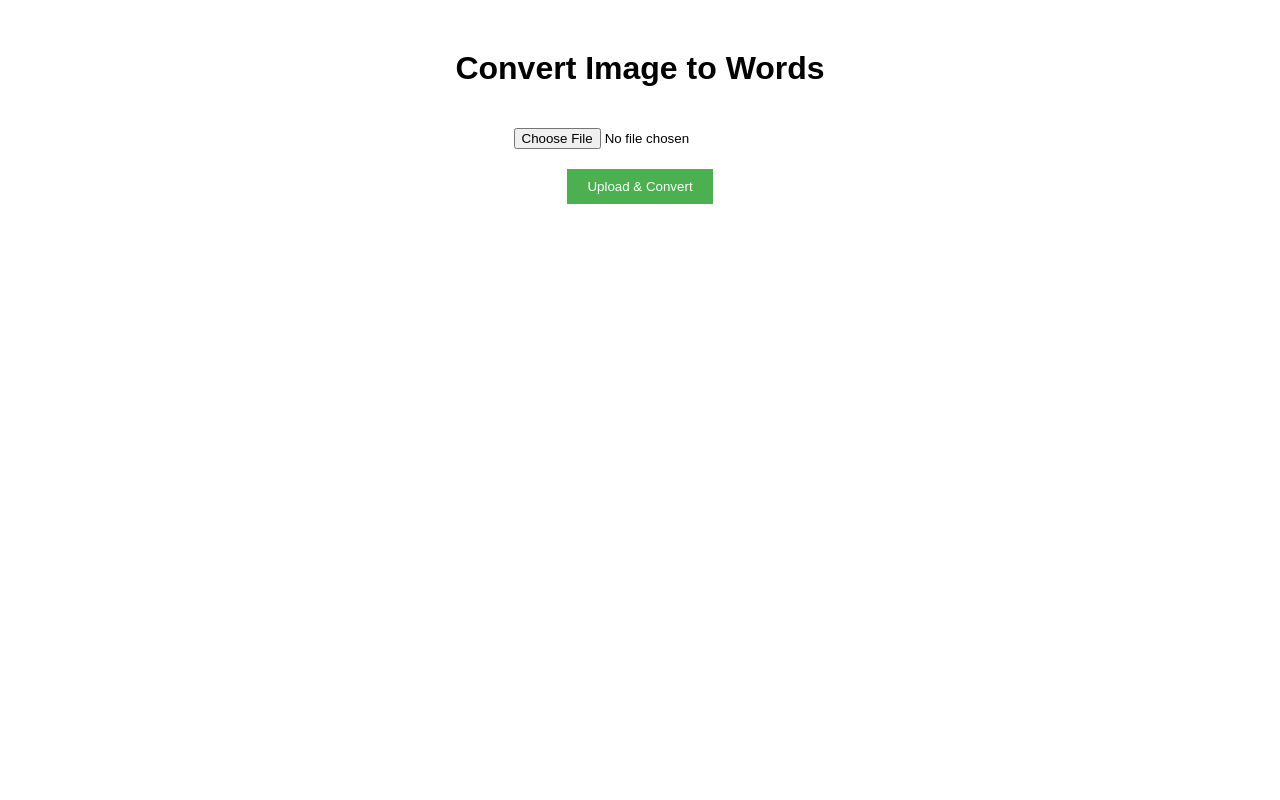
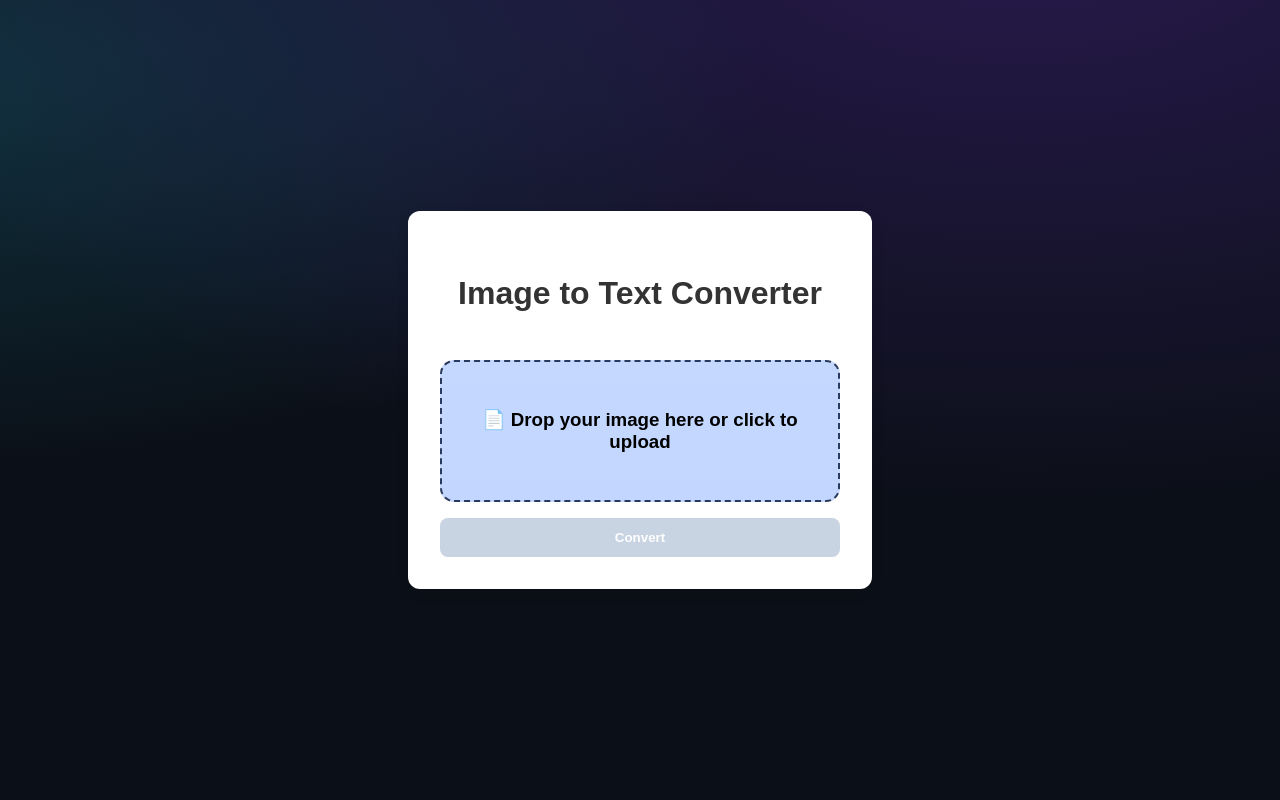
Before and after one commit to Nandeshore/Image-Word-convertor, a Flask app: page / in a window 1280 px wide. Run offline with Flask 3, Linux system fonts and the light colour scheme.

Commit message:
Upgraded

```diff
--- a/app.py
+++ b/app.py
@@ -1,29 +1,42 @@
 from flask import Flask, request, render_template
 import pytesseract
-from PIL import Image
+from PIL import Image, ImageEnhance, ImageFilter
 import os
+from werkzeug.utils import secure_filename
 
 app = Flask(__name__)
 
+UPLOAD_FOLDER = os.path.join(app.root_path, "uploads")
+os.makedirs(UPLOAD_FOLDER, exist_ok=True)
+app.config["UPLOAD_FOLDER"] = UPLOAD_FOLDER
+
 @app.route('/')
 def index():
-    return render_template('index.html')
+    return render_template('index.html', text=None)
 
 @app.route('/upload', methods=['POST'])
 def upload():
     if 'image' not in request.files:
-        return "No file uploaded", 400
+        return ("No file uploaded.", 400)
 
     file = request.files['image']
     if file.filename == '':
-        return "No selected file", 400
+        return ("No file selected.", 400)
 
-    filepath = os.path.join("uploads", file.filename)
+    filename = secure_filename(file.filename)
+    filepath = os.path.join(app.config["UPLOAD_FOLDER"], filename)
     file.save(filepath)
 
-    text = pytesseract.image_to_string(Image.open(filepath))
+    try:
+        image = Image.open(filepath)
+        image = image.convert('L')
+        image = ImageEnhance.Contrast(image).enhance(2.0)
+        image = image.filter(ImageFilter.GaussianBlur(radius=1))
+        text = pytesseract.image_to_string(image, config='--oem 3 --psm 6')
+    except Exception as e:
+        return (f"Error processing image: {e}", 500)
 
-    return f"<h2>Extracted Text: </h2><pre>{text}</pre>"
+    return text, 200, {'Content-Type': 'text/plain; charset=utf-8'}
 
 if __name__ == '__main__':
     app.run(debug=True)
--- /dev/null
+++ b/static/script.js
@@ -0,0 +1,122 @@
+const dropArea = document.getElementById("drop-area");
+const fileElem = document.getElementById("fileElem");
+const convertBtn = document.getElementById("convertBtn");
+const uploadForm = document.getElementById("uploadForm");
+
+const notification = document.getElementById("notification");
+const progressContainer = document.getElementById("progressContainer");
+const progressBar = document.getElementById("progressBar");
+
+const resultSection = document.getElementById("result");
+const extractedText = document.getElementById("extractedText");
+const copyBtn = document.getElementById("copyBtn");
+const clearBtn = document.getElementById("clearBtn");
+
+// Click to open file dialog
+dropArea.addEventListener("click", () => fileElem.click());
+
+// Drag events
+dropArea.addEventListener("dragover", (e) => {
+    e.preventDefault();
+    dropArea.style.borderColor = "#00ff00";
+});
+dropArea.addEventListener("dragleave", () => {
+    dropArea.style.borderColor = "#2a3a5d";
+});
+dropArea.addEventListener("drop", (e) => {
+    e.preventDefault();
+    dropArea.style.borderColor = "#2a3a5d";
+    fileElem.files = e.dataTransfer.files;
+    toggleConvert();
+});
+
+// Enable button when file chosen manually
+fileElem.addEventListener("change", toggleConvert);
+
+function toggleConvert() {
+    convertBtn.disabled = !(fileElem.files && fileElem.files.length > 0);
+}
+
+// Notification helper
+function showNotification(message, type = "success") {
+    notification.textContent = message;
+    notification.className = `notification ${type} show`;
+    setTimeout(() => {
+        notification.classList.remove("show");
+    }, 2500);
+}
+
+// Auto-resize textarea to content
+function autoresizeTextarea(el) {
+    el.style.height = "auto";
+    el.style.height = Math.min(el.scrollHeight, 600) + "px";
+}
+
+// Intercept form submit to use XHR (for progress)
+uploadForm.addEventListener("submit", (e) => {
+    e.preventDefault();
+    if (!(fileElem.files && fileElem.files.length > 0)) {
+        showNotification("Please upload an image first.", "error");
+        return;
+    }
+
+    const formData = new FormData(uploadForm); // includes name="image"
+    progressContainer.style.display = "block";
+    progressBar.style.width = "0%";
+    progressBar.textContent = "0%";
+    resultSection.style.display = "none";
+
+    const xhr = new XMLHttpRequest();
+    xhr.open("POST", "/upload", true);
+
+    // Expect text response; if you switch to JSON, set xhr.responseType = "json"
+    xhr.responseType = "text";
+
+    // Upload progress
+    xhr.upload.onprogress = (event) => {
+        if (event.lengthComputable) {
+            const percent = Math.round((event.loaded / event.total) * 100);
+            progressBar.style.width = percent + "%";
+            progressBar.textContent = percent + "%";
+        }
+    };
+
+    xhr.onload = () => {
+        progressContainer.style.display = "none";
+
+        if (xhr.status >= 200 && xhr.status < 300) {
+            // If backend returns plain text, use it directly
+            const text = xhr.response || "";
+            extractedText.value = text.trim() || "(No text detected)";
+            autoresizeTextarea(extractedText);
+            resultSection.style.display = "block";
+            showNotification("Image processed successfully!", "success");
+        } else {
+            showNotification("Conversion failed.", "error");
+        }
+    };
+
+    xhr.onerror = () => {
+        progressContainer.style.display = "none";
+        showNotification("Network error. Please try again.", "error");
+    };
+
+    xhr.send(formData);
+});
+
+// Copy and clear actions
+copyBtn.addEventListener("click", async () => {
+    try {
+        await navigator.clipboard.writeText(extractedText.value || "");
+        showNotification("Copied to clipboard!", "success");
+    } catch {
+        showNotification("Copy failed.", "error");
+    }
+});
+
+clearBtn.addEventListener("click", () => {
+    extractedText.value = "";
+    resultSection.style.display = "none";
+    convertBtn.disabled = true;
+    window.location.reload();
+});
--- /dev/null
+++ b/static/style.css
@@ -0,0 +1,181 @@
+:root {
+    --bg: #0b0f17;
+}
+
+body {
+    font-family: Arial, sans-serif;
+    background: radial-gradient(1200px 600px at 80% -10%, rgba(124, 58, 237, .25), transparent), radial-gradient(900px 400px at -10% 10%, rgba(34, 211, 238, .18), transparent), var(--bg);
+    margin: 0;
+    padding: 0;
+    display: flex;
+    justify-content: center;
+    align-items: center;
+    min-height: 100vh;
+}
+
+main {
+    background: white;
+    padding: 2rem;
+    border-radius: 12px;
+    box-shadow: 0 4px 12px rgba(0, 0, 0, 0.1);
+    text-align: center;
+    max-width: 400px;
+    width: 100%;
+}
+
+h1 {
+    margin-top: 1em;
+    margin-bottom: 3rem;
+    color: #333;
+}
+
+form {
+    display: flex;
+    flex-direction: column;
+    gap: 1rem;
+}
+
+.drop {
+    border: 2px dashed #2a3a5d;
+    border-radius: 14px;
+    padding: 28px;
+    text-align: center;
+    background: linear-gradient(180deg, rgba(139, 178, 255, 0.5), rgba(80, 138, 255, 0.35));
+    cursor: pointer;
+    transition: .2s
+}
+
+.drop:hover {
+    border-color: #2f508d;
+}
+
+.drop input {
+    display: none
+}
+
+.op {
+    width: 60px;
+    display: flex;
+    align-items: end;
+}
+
+button {
+    padding: 0.75rem;
+    border: none;
+    border-radius: 8px;
+    background: #0070f3;
+    color: white;
+    font-weight: bold;
+    width: 100%;
+    cursor: pointer;
+    transition: background 0.2s, opacity 0.2s;
+}
+
+button:disabled,
+.btn[disabled] {
+    background: #b3c2d6 !important;
+    color: #fff !important;
+    cursor: not-allowed !important;
+    opacity: 0.7;
+}
+
+button:hover:disabled,
+.btn[disabled]:hover {
+    background: #b3c2d6 !important;
+}
+
+button:hover {
+    background: #0059c1;
+}
+
+/* Notification styles */
+.notification {
+    background: #fff;
+    color: #333;
+    border-radius: 8px;
+    box-shadow: 0 2px 8px rgba(0, 0, 0, 0.12);
+    padding: 1rem 1.5rem;
+    font-size: 1rem;
+    font-weight: 500;
+    position: absolute;
+    right: -220px;
+    top: 0;
+    opacity: 0;
+    transform: translateX(40px);
+    transition: opacity 0.4s cubic-bezier(.4, 0, .2, 1), transform 0.4s cubic-bezier(.4, 0, .2, 1);
+    pointer-events: none;
+    z-index: 10;
+}
+
+.notification.show {
+    opacity: 1;
+    transform: translateX(0);
+    pointer-events: auto;
+}
+
+.notification.success {
+    border-left: 6px solid #00c853;
+}
+
+.notification.error {
+    border-left: 6px solid #d50000;
+}
+
+.progress-bar {
+    margin-top: 1rem;
+    width: 100%;
+    background: #eee;
+    border-radius: 8px;
+    overflow: hidden;
+    height: 25px;
+}
+
+.progress {
+    height: 100%;
+    background: linear-gradient(90deg, #0070f3, #00c6ff);
+    color: white;
+    font-size: 14px;
+    font-weight: bold;
+    display: flex;
+    align-items: center;
+    justify-content: center;
+    transition: width 0.3s ease;
+    width: 0%;
+}
+
+/* Extracted text area */
+.result {
+    margin-top: 1.5rem;
+    text-align: left;
+}
+
+.result h2 {
+    margin: 0 0 0.5rem 0;
+    color: #333;
+}
+
+#extractedText {
+    width: 100%;
+    min-height: 160px;
+    max-height: 420px;
+    resize: vertical;
+    padding: 12px;
+    border: 1px solid #cfd8dc;
+    border-radius: 8px;
+    font-family: Consolas, Menlo, Monaco, "Courier New", monospace;
+    background: #fafafa;
+    color: #222;
+    line-height: 1.4;
+    box-sizing: border-box;
+}
+
+.result-actions {
+    display: flex;
+    gap: 0.5rem;
+    margin-top: 0.75rem;
+}
+
+.result-actions button {
+    width: auto;
+    padding: 0.5rem 0.9rem;
+}
--- a/templates/index.html
+++ b/templates/index.html
@@ -1,20 +1,49 @@
 <!DOCTYPE html>
 <html>
+
 <head>
-    <title>Image to Words</title>
-    <style>
-        body { font-family: Arial; text-align: center; margin-top: 50px; }
-        input[type=file] { margin: 20px; }
-        button { padding: 10px 20px; background: #4CAF50; color: white; border: none; }
-        button:hover { background: #45a049; }
-    </style>
+    <title>Image to Text</title>
+    <link rel="stylesheet" href="static/style.css">
 </head>
-<body>
-    <h1>Convert Image to Words</h1>
-    <form action="/upload" method="post" enctype="multipart/form-data">
-        <input type="file" name="image" accept="image/*" required>
-        <br>
-        <button type="submit">Upload & Convert</button>
-    </form>
+
+<body class="light">
+    <main style="position: relative;">
+        <h1>Image to Text Converter</h1>
+
+        <form id="uploadForm" action="/upload" method="post" enctype="multipart/form-data">
+            <label class="drop" id="drop-area">
+                <input type="file" id="fileElem" name="image" />
+                <div>
+                    <h3>📄 Drop your image here or click to upload</h3>
+                </div>
+            </label>
+
+            <div style="position: relative; display: inline-block;">
+                <button id="convertBtn" class="btn1" type="submit" disabled>Convert</button>
+                <div id="notification" class="notification"></div>
+            </div>
+
+            <div id="progressContainer" class="progress-bar" style="display:none;">
+                <div id="progressBar" class="progress">0%</div>
+            </div>
+        </form>
+
+        {% if text %}
+        <h2>Extracted Text:</h2>
+        <pre>{{ text }}</pre>
+        {% endif %}
+
+        <section id="result" class="result" style="display:none;">
+            <h2>Extracted text</h2>
+            <textarea id="extractedText" readonly></textarea>
+            <div class="result-actions">
+                <button id="copyBtn" type="button">Copy</button>
+                <button id="clearBtn" type="button">Clear</button>
+            </div>
+        </section>
+
+        <script src="static/script.js"></script>
+    </main>
 </body>
+
 </html>
```
Also changed, not shown: uploads/Screenshot_2025-11-19_at_12-12-03_1.png_PNG_Image_1800_4000_pixels.png (added).
